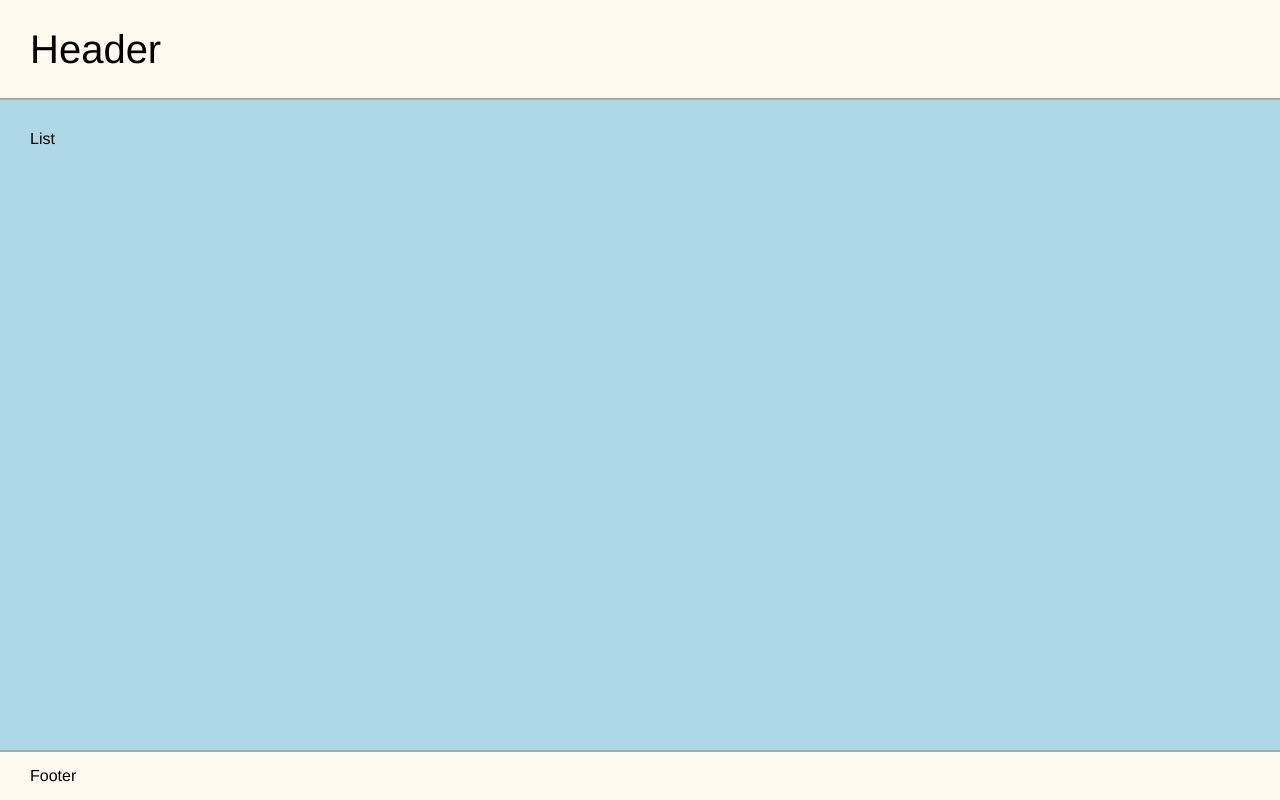
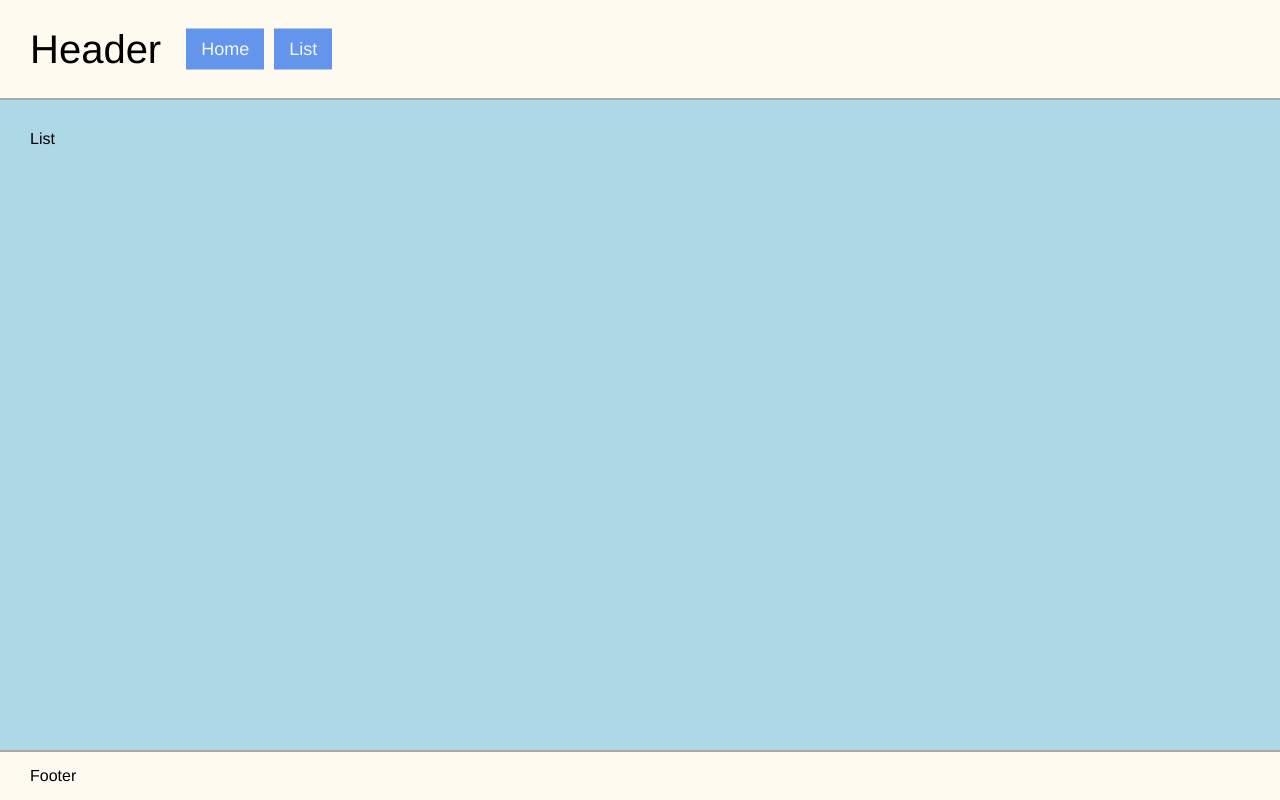
Before and after one commit to Gerg/marionette-boilerplate, a plain HTML site: page index.html in a window 1280 px wide. Drawn offline with Linux system fonts and the light colour scheme.

Commit message:
Add nav buttons
- Rename show -> home

```diff
--- a/app/contentModule.js
+++ b/app/contentModule.js
@@ -1,15 +1,15 @@
 app.module("ContentModule", function(ContentModule, app){
   ContentModule.listTemplate =  "<div>List</div>";
-  ContentModule.showTemplate =  "<div>Show</div>";
+  ContentModule.homeTemplate =  "<div>Home</div>";
 
   ContentModule.ListView = Marionette.ItemView.extend({
     template: _.template(ContentModule.listTemplate),
     className: 'content list'
   });
 
-  ContentModule.ShowView = Marionette.ItemView.extend({
-    template: _.template(ContentModule.showTemplate),
-    className: 'content show'
+  ContentModule.HomeView = Marionette.ItemView.extend({
+    template: _.template(ContentModule.homeTemplate),
+    className: 'content home'
   });
 
   ContentModule.Controller = Marionette.Controller.extend({
@@ -17,8 +17,8 @@ app.module("ContentModule", function(ContentModule, app){
       app.content.show(new ContentModule.ListView());
     },
 
-    displayShow: function() {
-      app.content.show(new ContentModule.ShowView());
+    displayHome: function() {
+      app.content.show(new ContentModule.HomeView());
     }
   });
 
@@ -33,7 +33,7 @@ app.module("ContentModule", function(ContentModule, app){
   ContentModule.Router = Marionette.AppRouter.extend({
     appRoutes: {
       list: "displayList",
-      show: "displayShow"
+      home: "displayHome"
     }
   });
 
--- a/app/headerModule.js
+++ b/app/headerModule.js
@@ -1,5 +1,9 @@
 app.module("HeaderModule", function(HeaderModule, app){
-  HeaderModule.viewTemplate = "<div class='vCenter'>Header</div>";
+  HeaderModule.viewTemplate = "<div class='vCenter'>" +
+      "<div class='headerText'>Header</div>" +
+      "<a href='#home' class='navButton'>Home</a>" +
+      "<a href='#list' class='navButton'>List</a>" +
+    "</div>";
 
   HeaderModule.View = Marionette.ItemView.extend({
     template: _.template(HeaderModule.viewTemplate),
--- a/stylesheet.css
+++ b/stylesheet.css
@@ -47,7 +47,7 @@ body {
 .list {
   background-color: lightblue;
 }
-.show {
+.home {
   background-color: lightgreen;
 }
 .footer {
@@ -61,3 +61,24 @@ body {
   -ms-transform: translateY(-50%);
   transform: translateY(-50%);
 }
+.navButton {
+  display: inline-block;
+  cursor: pointer;
+  padding: 10px 15px;
+  font-size: 18px;
+  color: whitesmoke;
+  margin: 0 5px;
+  background-color: cornflowerblue;
+  text-decoration: none;
+  vertical-align: middle;
+}
+.navButton:nth-child(2) {
+  margin-left: 25px;
+}
+.navButton:hover {
+  background-color: royalblue;
+}
+.headerText {
+  display: inline-block;
+  vertical-align: middle;
+}
```
